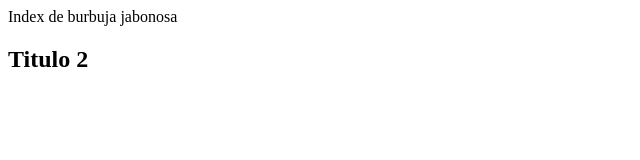
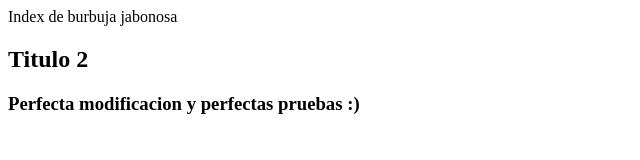
Before and after one commit to pruebaslorenzo/BurbujaJabonosa, a plain HTML site: page index.html in a window 1280 px wide. Shown: the whole page, without its empty margins (0-640 px from the left). Drawn offline with Linux system fonts and the light colour scheme.

Commit message:
Perfecto todo

```diff
--- a/index.html
+++ b/index.html
@@ -3,6 +3,7 @@
   <body>
     <h1></h1>Index de burbuja jabonosa</h1>
     <h2>Titulo 2</h2>
+    <h3>Perfecta modificacion y perfectas pruebas :)</h3>
   </body>
 
 
```
